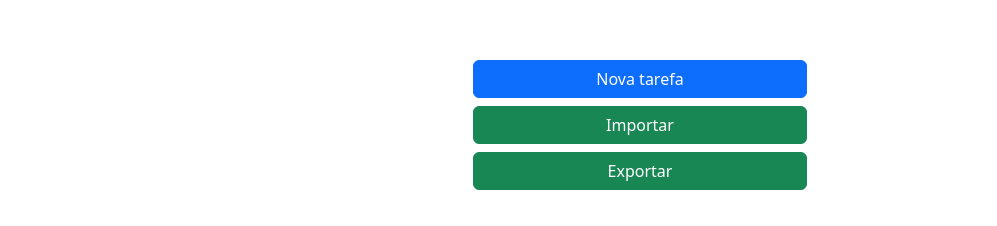
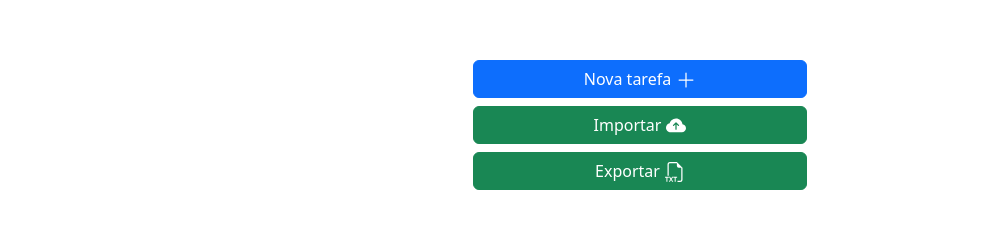
Before and after one commit to geanderson-062/Todo_list, a React (Create React App) app: page / in a window 1280 px wide. Shown: the part 416-642 px from the top of the page, without its empty margins (0-997 px from the left). Built offline with nearby package versions, Linux system fonts and the light colour scheme.

Commit message:
add icons

```diff
--- a/package.json
+++ b/package.json
@@ -8,8 +8,10 @@
     "@testing-library/react": "^13.4.0",
     "@testing-library/user-event": "^13.5.0",
     "bootstrap": "^5.3.1",
+    "date-fns": "^2.30.0",
     "lottie-react": "^2.4.0",
     "react": "^18.2.0",
+    "react-datepicker": "^4.16.0",
     "react-dom": "^18.2.0",
     "react-scripts": "5.0.1",
     "scrollreveal": "^4.0.9",
--- a/src/Components/Tasklist.jsx
+++ b/src/Components/Tasklist.jsx
@@ -1,7 +1,9 @@
-import { useState } from "react";
+/* eslint-disable no-unused-vars */
+import React, { useState, useEffect } from "react";
 import Swal from "sweetalert2";
-import { useEffect } from "react";
 import ScrollReveal from "scrollreveal";
+import DatePicker from "react-datepicker";
+import "react-datepicker/dist/react-datepicker.css";
 
 export default function Search() {
   const confirmarRemocaoTarefa = (index) => {
@@ -29,22 +31,25 @@ export default function Search() {
   const [novaNomeTarefa, setNovaNomeTarefa] = useState("");
 
   const [data, setData] = useState([]);
+
   const [novaData, setNovaData] = useState("");
 
   const [indiceEdicaoTarefa, setIndiceEdicaoTarefa] = useState(null);
+
+  const [selectedDate, setSelectedDate] = useState(null);
 
   const adicionarTarefa = () => {
     if (
       novaTarefa.trim() !== "" &&
       novaNomeTarefa.trim() !== "" &&
-      novaData.trim() !== ""
+      selectedDate !== null
     ) {
       setTarefas([...tarefas, novaTarefa]);
       setNomeTarefa([...nomeTarefa, novaNomeTarefa]);
-      setData([...data, novaData]);
+      setData([...data, selectedDate.toISOString().split("T")[0]]);
       setNovaTarefa("");
       setNovaNomeTarefa("");
-      setNovaData("");
+      setSelectedDate(null);
     } else {
       Swal.fire({
         title: "Erro!",
@@ -67,7 +72,7 @@ export default function Search() {
     if (
       novaTarefa.trim() !== "" &&
       novaNomeTarefa.trim() !== "" &&
-      novaData.trim() !== ""
+      selectedDate !== null
     ) {
       const tarefasAtualizadas = [...tarefas];
       tarefasAtualizadas[indiceEdicaoTarefa] = novaTarefa;
@@ -76,7 +81,9 @@ export default function Search() {
       nomesTarefaAtualizados[indiceEdicaoTarefa] = novaNomeTarefa;
 
       const datasAtualizadas = [...data];
-      datasAtualizadas[indiceEdicaoTarefa] = novaData;
+      datasAtualizadas[indiceEdicaoTarefa] = selectedDate
+        .toISOString()
+        .split("T")[0];
 
       setTarefas(tarefasAtualizadas);
       setNomeTarefa(nomesTarefaAtualizados);
@@ -84,7 +91,7 @@ export default function Search() {
 
       setNovaTarefa("");
       setNovaNomeTarefa("");
-      setNovaData("");
+      setSelectedDate(null);
       setIndiceEdicaoTarefa(null);
     } else {
       Swal.fire({
@@ -97,26 +104,8 @@ export default function Search() {
     }
   };
 
-  const handleDateChange = (e) => {
-    const value = e.target.value;
-    if (/^[0-9]*$/.test(value) || value === "") {
-      setNovaData(value);
-    } else {
-      Swal.fire({
-        title: "Erro!",
-        text: "A data deve conter apenas números.",
-        icon: "error",
-        confirmButtonText: "Ok",
-        confirmButtonColor: "#0D6EFD",
-      });
-    }
-  };
-
-  const adicionarData = () => {
-    if (novaData.trim() !== "") {
-      setData([...data, novaData]);
-      setNovaData("");
-    }
+  const handleDateChange = (date) => {
+    setSelectedDate(date);
   };
 
   const adicionarNomeTarefa = () => {
@@ -147,7 +136,6 @@ export default function Search() {
 
   // Função para exportar a lista de tarefas em um arquivo de texto
   const exportarListaTarefas = () => {
-    // Verifica se a lista de tarefas está vazia
     if (tarefas.length === 0) {
       Swal.fire({
         title: "Lista Vazia",
@@ -159,36 +147,24 @@ export default function Search() {
       return;
     }
 
-    // Cria o conteúdo do arquivo de texto
     const conteudo = tarefas
       .map((tarefa, index) => {
         return `${nomeTarefa[index]} - ${tarefa} - ${data[index]}\n`;
       })
       .join("");
 
-    // Cria um objeto Blob com o conteúdo do arquivo de texto
     const blob = new Blob([conteudo], { type: "text/plain;charset=utf-8" });
-
-    // Cria um objeto URL para o Blob
     const url = window.URL.createObjectURL(blob);
-
-    // Cria um elemento de âncora para fazer o download do arquivo
     const a = document.createElement("a");
     a.href = url;
     a.download = "lista_de_tarefas.txt";
-
-    // Clica automaticamente no link de download
     a.click();
-
-    // Libera o objeto URL
     window.URL.revokeObjectURL(url);
   };
 
-  const [importedTasks, setImportedTasks] = useState(""); // Estado para armazenar o conteúdo do arquivo importado
+  const [importedTasks, setImportedTasks] = useState("");
+  const [showImportModal, setShowImportModal] = useState(false);
 
-  const [showImportModal, setShowImportModal] = useState(false); // Estado para controlar a exibição do modal de importação
-
-  // Função para importar tarefas a partir de um arquivo de texto
   const importarTarefas = () => {
     const input = document.createElement("input");
     input.type = "file";
@@ -201,7 +177,7 @@ export default function Search() {
         reader.onload = (e) => {
           const content = e.target.result;
           setImportedTasks(content);
-          setShowImportModal(true); // Exibe o modal após importar o arquivo
+          setShowImportModal(true);
         };
         reader.readAsText(file);
       }
@@ -215,17 +191,13 @@ export default function Search() {
       const lines = importedTasks.split("\n");
       const importedTasksArray = lines.map((line) => {
         const [nome, descricao, data] = line.split(" - ");
-        // Verifique se todos os campos são preenchidos e se o formato está correto
         if (nome && descricao && data) {
           return { nome, descricao, data };
         } else {
-          // Trate os casos em que o formato não está correto
-          // Você pode mostrar uma mensagem de erro ou lidar com isso de outra forma
           return null;
         }
       });
 
-      // Filtrar os itens nulos (caso o formato não esteja correto)
       const validImportedTasksArray = importedTasksArray.filter(
         (task) => task !== null
       );
@@ -247,7 +219,7 @@ export default function Search() {
       setNomeTarefa(updatedNames);
       setData(updatedDates);
 
-      setImportedTasks(""); // Limpa o conteúdo importado
+      setImportedTasks("");
     }
   };
 
@@ -262,6 +234,20 @@ export default function Search() {
           style={{ marginLeft: "20%", marginRight: "20%" }}
         >
           Nova tarefa
+          <svg
+            xmlns="http://www.w3.org/2000/svg"
+            width="20"
+            height="20"
+            style={{ marginLeft: 5 }}
+            fill="currentColor"
+            class="bi bi-plus-lg"
+            viewBox="0 0 16 16"
+          >
+            <path
+              fill-rule="evenodd"
+              d="M8 2a.5.5 0 0 1 .5.5v5h5a.5.5 0 0 1 0 1h-5v5a.5.5 0 0 1-1 0v-5h-5a.5.5 0 0 1 0-1h5v-5A.5.5 0 0 1 8 2Z"
+            />
+          </svg>
         </button>
         <button
           type="button"
@@ -270,6 +256,17 @@ export default function Search() {
           style={{ marginLeft: "20%", marginRight: "20%" }}
         >
           Importar
+          <svg
+            xmlns="http://www.w3.org/2000/svg"
+            width="20"
+            height="20"
+            style={{ marginLeft: 5 }}
+            fill="currentColor"
+            class="bi bi-cloud-arrow-up-fill"
+            viewBox="0 0 16 16"
+          >
+            <path d="M8 2a5.53 5.53 0 0 0-3.594 1.342c-.766.66-1.321 1.52-1.464 2.383C1.266 6.095 0 7.555 0 9.318 0 11.366 1.708 13 3.781 13h8.906C14.502 13 16 11.57 16 9.773c0-1.636-1.242-2.969-2.834-3.194C12.923 3.999 10.69 2 8 2zm2.354 5.146a.5.5 0 0 1-.708.708L8.5 6.707V10.5a.5.5 0 0 1-1 0V6.707L6.354 7.854a.5.5 0 1 1-.708-.708l2-2a.5.5 0 0 1 .708 0l2 2z" />
+          </svg>
         </button>
         <button
           type="button"
@@ -278,6 +275,20 @@ export default function Search() {
           style={{ marginLeft: "20%", marginRight: "20%" }}
         >
           Exportar
+          <svg
+            xmlns="http://www.w3.org/2000/svg"
+            width="20"
+            height="20"
+            style={{ marginLeft: 5 }}
+            fill="currentColor"
+            class="bi bi-filetype-txt"
+            viewBox="0 0 16 16"
+          >
+            <path
+              fill-rule="evenodd"
+              d="M14 4.5V14a2 2 0 0 1-2 2h-2v-1h2a1 1 0 0 0 1-1V4.5h-2A1.5 1.5 0 0 1 9.5 3V1H4a1 1 0 0 0-1 1v9H2V2a2 2 0 0 1 2-2h5.5L14 4.5ZM1.928 15.849v-3.337h1.136v-.662H0v.662h1.134v3.337h.794Zm4.689-3.999h-.894L4.9 13.289h-.035l-.832-1.439h-.932l1.228 1.983-1.24 2.016h.862l.853-1.415h.035l.85 1.415h.907l-1.253-1.992 1.274-2.007Zm1.93.662v3.337h-.794v-3.337H6.619v-.662h3.064v.662H8.546Z"
+            />
+          </svg>
         </button>
       </div>
 
@@ -375,12 +386,13 @@ export default function Search() {
                   placeholder="Digite uma descrição"
                 />
                 <br />
-                <input
-                  type="text"
-                  value={novaData}
+                <DatePicker
+                  selected={selectedDate}
                   onChange={handleDateChange}
+                  dateFormat="dd/MM/yyyy"
+                  placeholderText="Data de conclusão"
                   className="form-control"
-                  placeholder="Digite a data de conclusão"
+                  isClearable
                 />
               </div>
             </div>
@@ -391,7 +403,6 @@ export default function Search() {
                 onClick={() => {
                   adicionarTarefa();
                   adicionarNomeTarefa();
-                  adicionarData();
                 }}
               >
                 Adicionar
@@ -454,11 +465,10 @@ export default function Search() {
                       </button>
                       <button
                         href="#"
+                        style={{ marginRight: 5 }}
                         className="btn btn-danger"
-                        title="Deletar Tarefa"
-                        onClick={() => {
-                          confirmarRemocaoTarefa(index);
-                        }}
+                        onClick={() => confirmarRemocaoTarefa(index)}
+                        title="Excluir Tarefa"
                       >
                         <svg
                           xmlns="http://www.w3.org/2000/svg"
@@ -475,6 +485,7 @@ export default function Search() {
                   </tr>
                 </tbody>
               </table>
+
               {/* Modal de Edição */}
               <div
                 className="modal fade"
@@ -517,29 +528,32 @@ export default function Search() {
                           placeholder="Digite uma descrição"
                         />
                         <br />
-                        <input
-                          type="text"
-                          value={novaData}
+                        <DatePicker
+                          selected={selectedDate}
                           onChange={handleDateChange}
+                          dateFormat="dd/MM/yyyy"
+                          placeholderText="Data de conclusão"
                           className="form-control"
-                          placeholder="Digite a data de conclusão"
+                          isClearable
                         />
                       </div>
                     </div>
                     <div className="modal-footer">
+                      <button
+                        className="btn btn-primary"
+                        type="button"
+                        onClick={() => {
+                          salvarTarefaEditada();
+                        }}
+                      >
+                        Salvar
+                      </button>
                       <button
                         type="button"
                         className="btn btn-danger"
                         data-bs-dismiss="modal"
                       >
                         Cancelar
-                      </button>
-                      <button
-                        type="button"
-                        className="btn btn-primary"
-                        onClick={() => salvarTarefaEditada(index)}
-                      >
-                        Salvar
                       </button>
                     </div>
                   </div>
```
Also changed, not shown: 2 other files (tests, documents, lock files or other folders).
